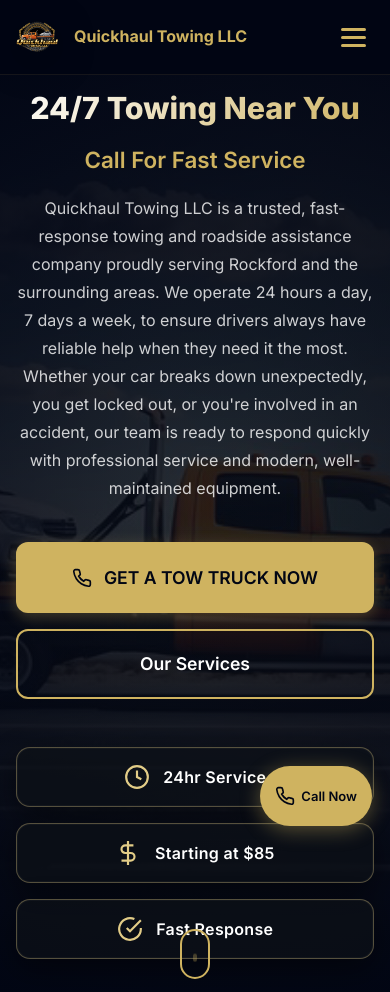
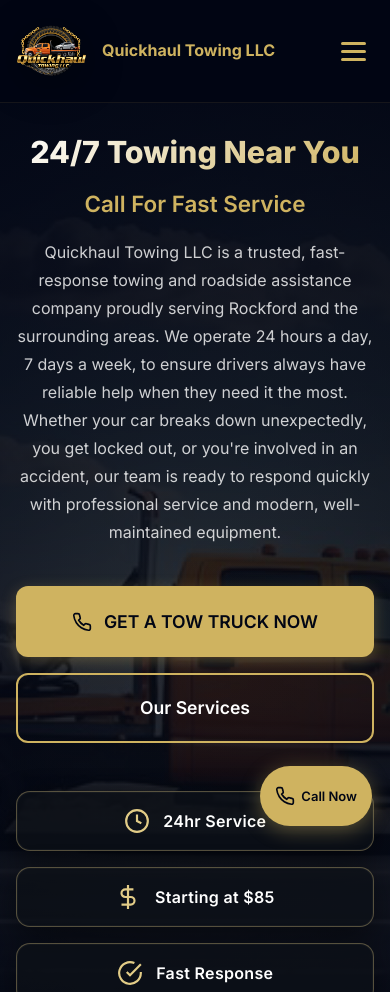
Before and after one commit to mikdevo/Quickhaul-Towing-LLC, a plain HTML site: page index.html in a window 390 px wide. Shown: the top 992 px of the page. Drawn offline with Linux system fonts and the light colour scheme.

Commit message:
Update styles.css

```diff
--- a/styles.css
+++ b/styles.css
@@ -105,11 +105,17 @@ ul {
 }
 
 .logo img {
-    width: 60px;
-    height: 60px;
+    width: 85px;
+    height: 85px;
     object-fit: contain;
-    filter: drop-shadow(0 8px 20px rgba(0, 0, 0, 0.4));
+    -webkit-image-rendering: -webkit-optimize-contrast;
+    image-rendering: -webkit-optimize-contrast;
+    image-rendering: auto;
+    filter: drop-shadow(0 8px 20px rgba(0, 0, 0, 0.4)) contrast(1.05) brightness(1.02);
     transition: transform 0.4s ease, filter 0.4s ease;
+    -webkit-backface-visibility: hidden;
+    backface-visibility: hidden;
+    transform: translateZ(0);
 }
 
 .logo:hover img {
@@ -1493,14 +1499,29 @@ ul {
         padding: 1.1rem 2rem;
     }
 
+    .hero {
+        padding: 120px 0 180px;
+        min-height: 0;
+    }
+
+    .hero-content {
+        margin-top: 1rem;
+    }
+
     .hero-features {
         flex-direction: column;
         gap: 1rem;
+        margin-top: 2rem;
+        margin-bottom: 3rem;
     }
 
     .feature-badge {
         width: 100%;
         justify-content: center;
+    }
+
+    .services {
+        padding-top: 120px;
     }
 
     .map-container {
@@ -1672,8 +1693,18 @@ ul {
     }
 
     .logo img {
-        width: 48px;
-        height: 48px;
+        width: 65px;
+        height: 65px;
+    }
+
+    .logo:hover img {
+        transform: none;
+        filter: drop-shadow(0 8px 20px rgba(0, 0, 0, 0.4)) contrast(1.05) brightness(1.02);
+    }
+
+    .logo {
+        z-index: 1;
+        overflow: visible;
     }
 
     .btn-call {
@@ -1739,10 +1770,21 @@ ul {
         min-height: 75px;
     }
 
+    .hero {
+        padding: 110px 0 160px;
+        min-height: 0;
+    }
+
+    .hero-content {
+        margin-top: 1.5rem;
+    }
+
     .hero-features {
         flex-direction: column;
         align-items: stretch;
         gap: 1rem;
+        margin-top: 2rem;
+        margin-bottom: 3rem;
     }
 
     .feature-badge {
@@ -1751,7 +1793,10 @@ ul {
         font-size: 1rem;
     }
 
-    .services,
+    .services {
+        padding: 100px 0 50px;
+    }
+
     .why-choose,
     .reviews,
     .contact,
@@ -1848,8 +1893,18 @@ ul {
     }
 
     .logo img {
-        width: 42px;
-        height: 42px;
+        width: 70px;
+        height: 70px;
+    }
+
+    .logo:hover img {
+        transform: none;
+        filter: drop-shadow(0 8px 20px rgba(0, 0, 0, 0.4)) contrast(1.05) brightness(1.02);
+    }
+
+    .logo {
+        z-index: 1;
+        overflow: visible;
     }
 
     .footer-heading {
```
